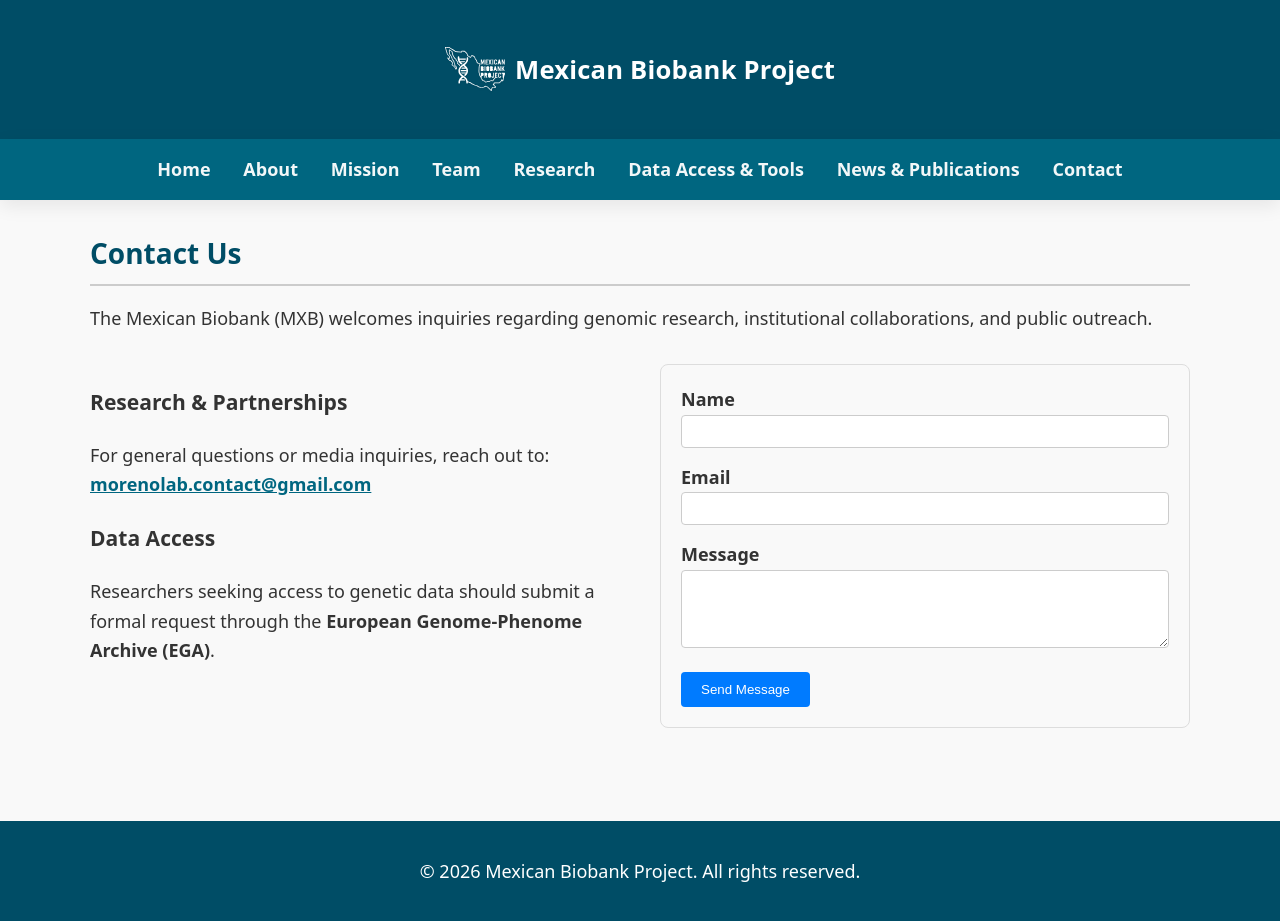
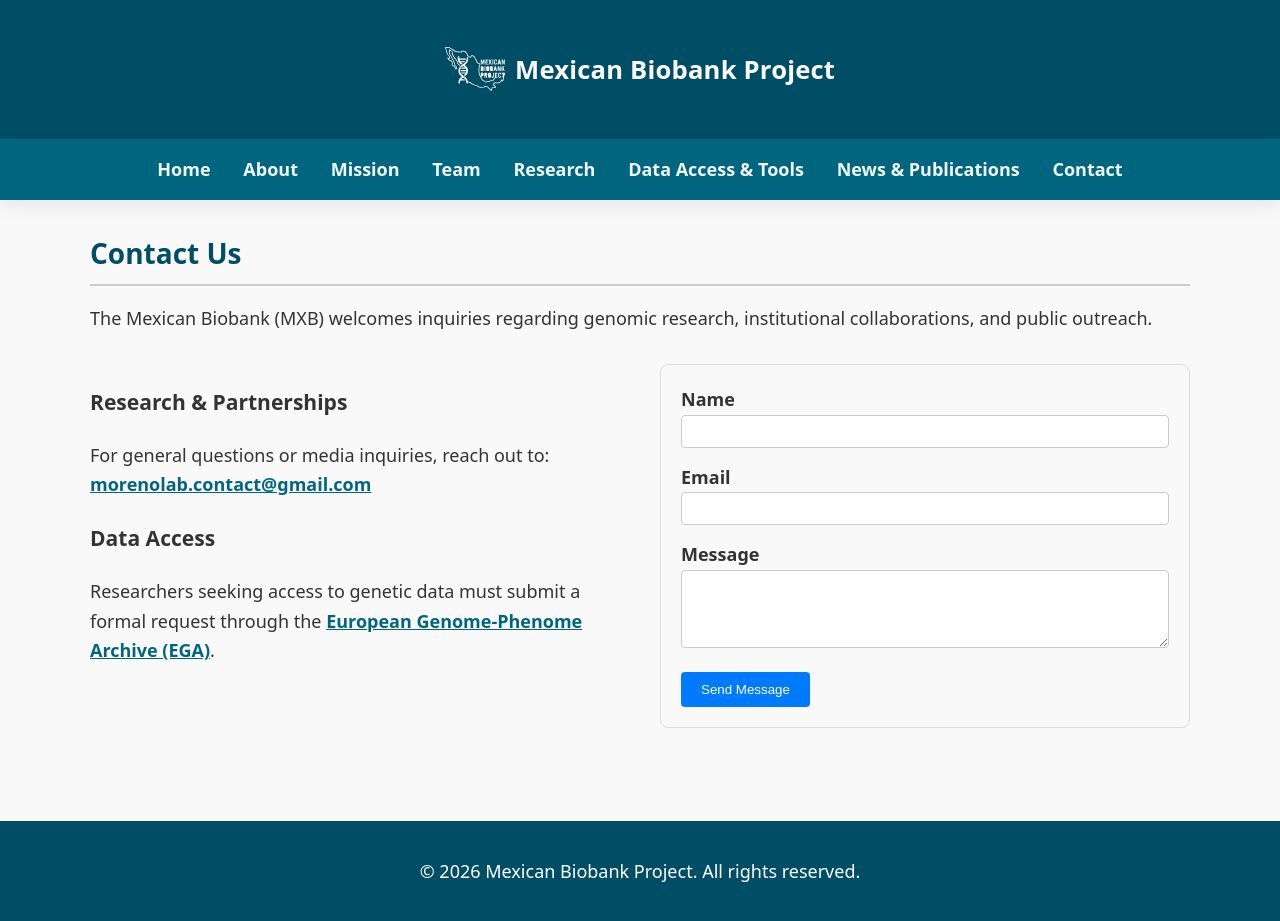
Before and after one commit to morenolab/MexicanBiobank_webpage, a Jekyll site: the page built from pages/contact.md, in a window 1280 px wide and 922 px high. Built offline with Jekyll 4.4.1, drawn with Linux system fonts in a browser that asks for light colours.

Commit message:
Update data access request instructions with link

```diff
--- a/pages/contact.md
+++ b/pages/contact.md
@@ -18,7 +18,7 @@ permalink: /contact/
       <strong><a href="mailto:morenolab.contact@gmail.com">morenolab.contact@gmail.com</a></strong></p>
 
       <h3>Data Access</h3>
-      <p>Researchers seeking access to genetic data should submit a formal request through the <strong>European Genome-Phenome Archive (EGA)</strong>.</p>
+      <p>Researchers seeking access to genetic data must submit a formal request through the <strong><a href="https://ega-archive.org/dacs/EGAC00001002413" target="_blank" rel="noopener">European Genome-Phenome Archive (EGA)</a></strong>.</p>
     </div>
 
     <div style="background: #f9f9f9; padding: 20px; border-radius: 8px; border: 1px solid #ddd;">
```
